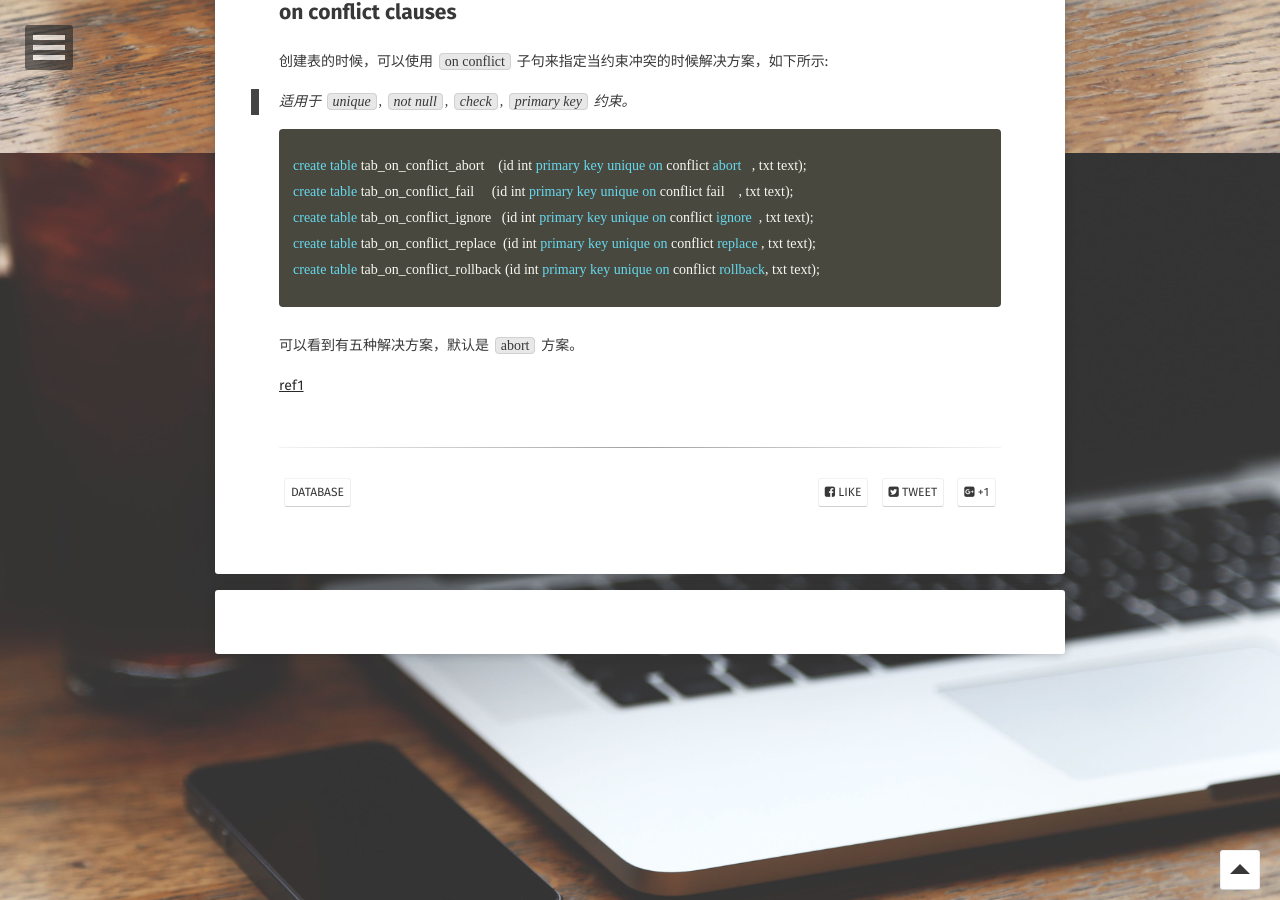
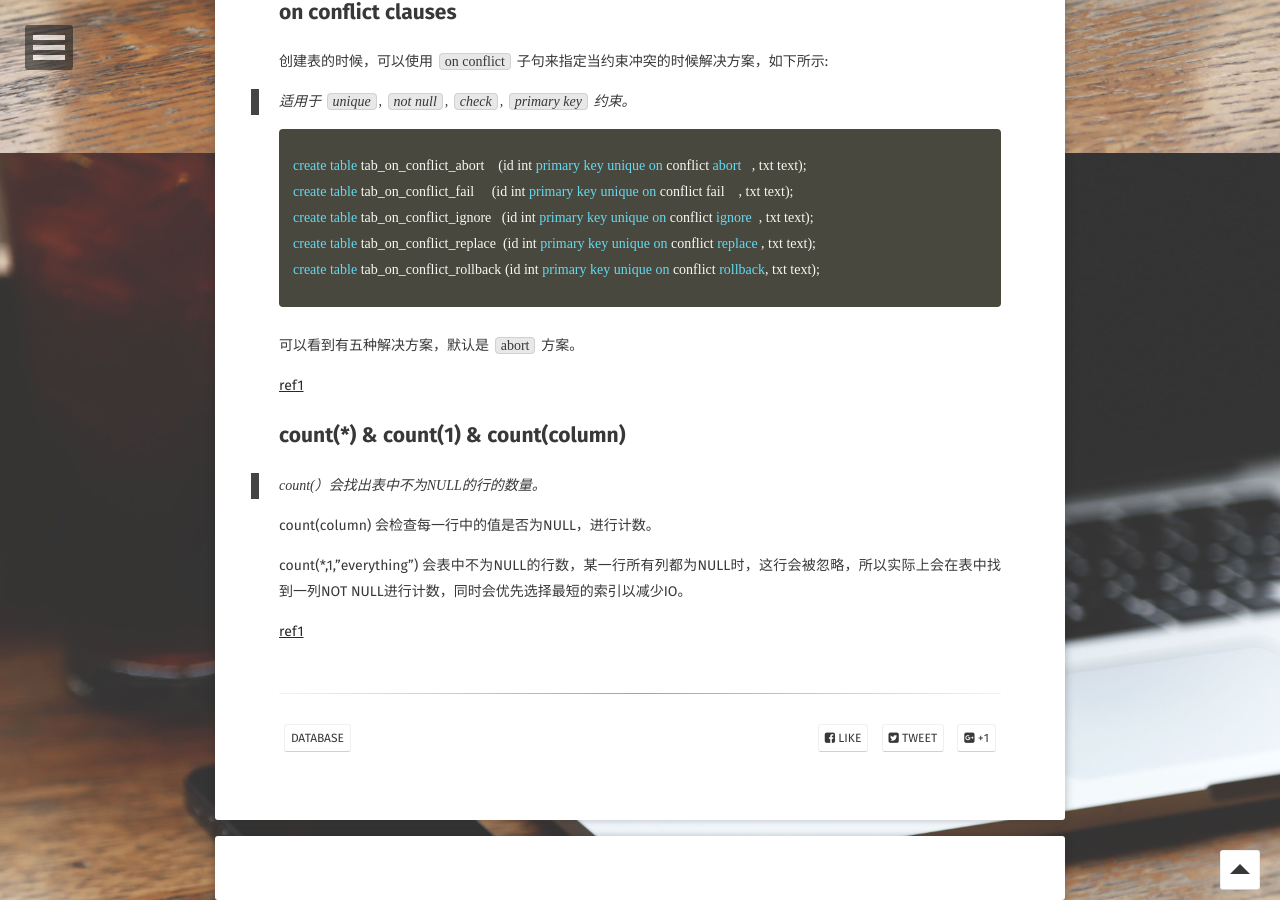
Before and after one commit to longjianjiang/longjianjiang.github.io, a Jekyll site: the page built from _posts/2019-02-27-SQL-note.md, in a window 1280 px wide and 900 px high, scrolled down 747 px. Built offline with Jekyll 4.4.1, drawn with Linux system fonts in a browser that asks for light colours; some web fonts are replaced; comment, search, counter and statistics services are not loaded.

Commit message:
Update(auto commit)

```diff
--- a/_posts/2019-02-27-SQL-note.md
+++ b/_posts/2019-02-27-SQL-note.md
@@ -40,3 +40,14 @@ create table tab_on_conflict_rollback (id int primary key unique on conflict rol
 可以看到有五种解决方案，默认是 `abort` 方案。
 
 [ref1](https://sqlite.org/lang_conflict.html)
+
+
+## count(*) & count(1) & count(column)
+
+> count(）会找出表中不为NULL的行的数量。
+
+count(column) 会检查每一行中的值是否为NULL，进行计数。
+
+count(*,1,"everything") 会表中不为NULL的行数，某一行所有列都为NULL时，这行会被忽略，所以实际上会在表中找到一列NOT NULL进行计数，同时会优先选择最短的索引以减少IO。
+
+[ref1](https://www.cnblogs.com/CareySon/p/DifferenceBetweenCountStarAndCount1.html#!comments)
```
